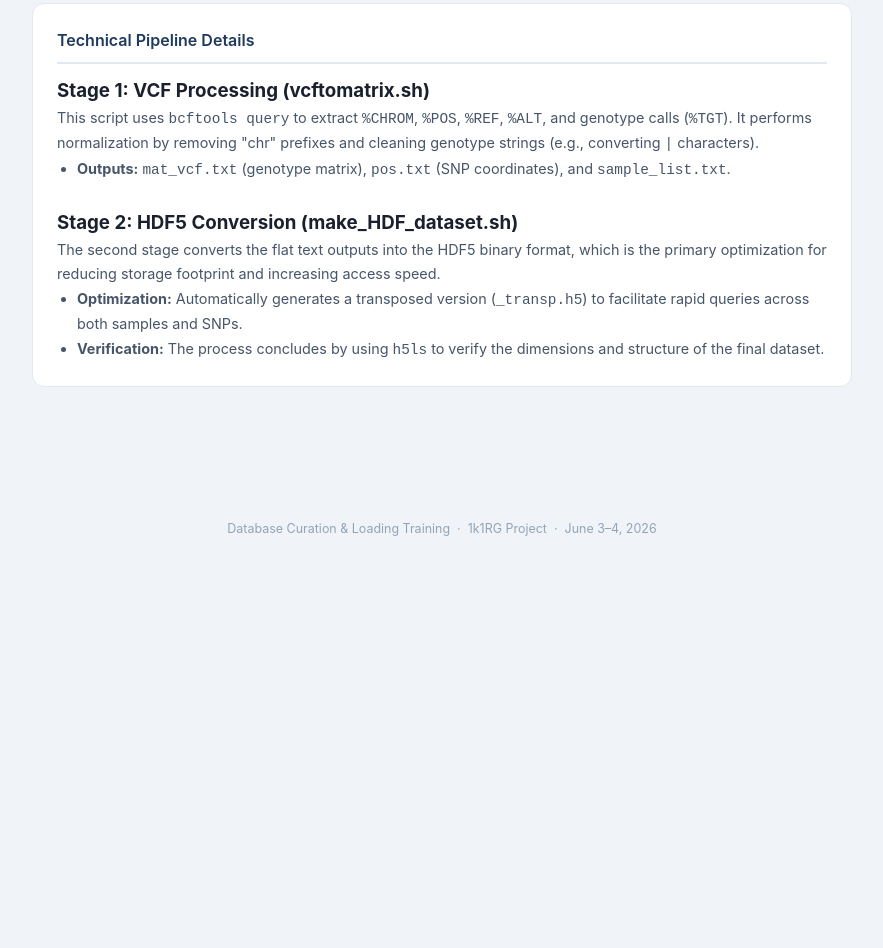
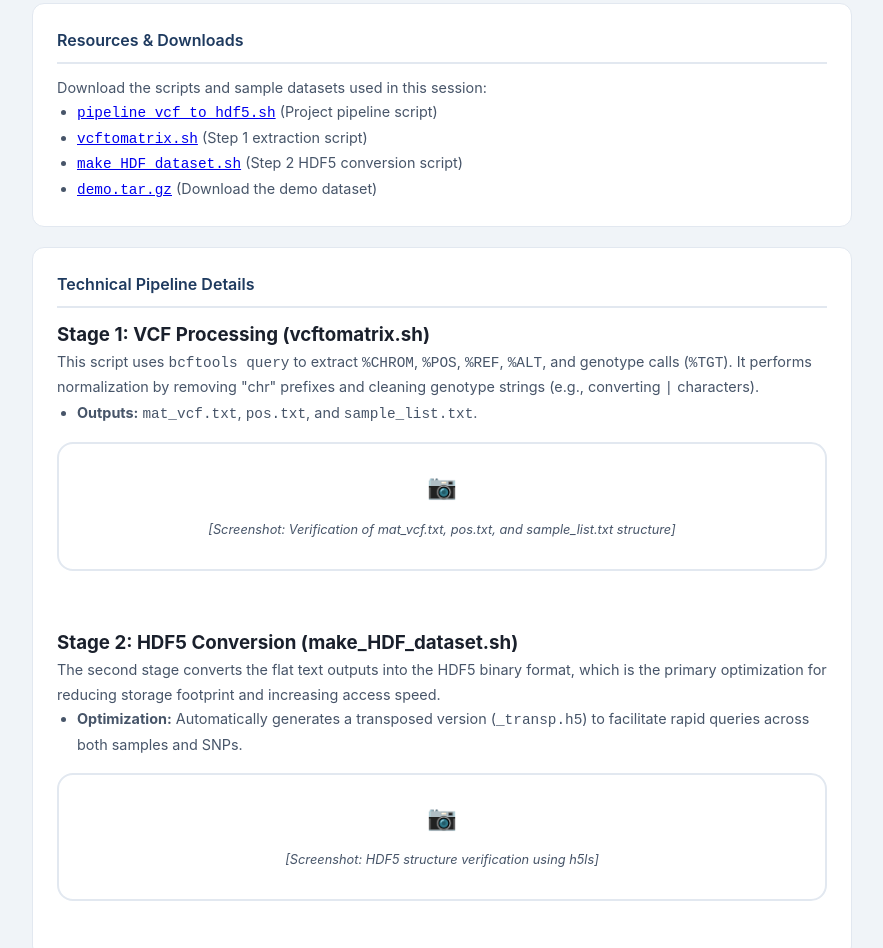
Before and after one commit to 1K1RG/database-training-workshop-2026, a plain HTML site: page docs/day2/11-vcf-two-step-pipeline.html in a window 1280 px wide. Shown: the part 1137-2085 px from the top of the page, without its empty margins (198-1081 px from the left). Before the commit the page ends 1708 px from the top, so only its background shows below. Drawn offline with Linux system fonts and the light colour scheme.

Commit message:
docs: update VCF pipeline documentation with Day 4 workshop content

```diff
--- a/docs/day2/11-vcf-two-step-pipeline.html
+++ b/docs/day2/11-vcf-two-step-pipeline.html
@@ -89,19 +89,40 @@ footer { text-align: center; padding: 2rem; color: #94a3b8; font-size: .78rem; }
   </div>
 
   <div class="card">
+    <h2>Resources & Downloads</h2>
+    <p>Download the scripts and sample datasets used in this session:</p>
+    <ul>
+      <li><a href="../scripts/pipeline_vcf_to_hdf5.sh"><code>pipeline_vcf_to_hdf5.sh</code></a> (Project pipeline script)</li>
+      <li><a href="#"><code>vcftomatrix.sh</code></a> (Step 1 extraction script)</li>
+      <li><a href="#"><code>make_HDF_dataset.sh</code></a> (Step 2 HDF5 conversion script)</li>
+      <li><a href="#"><code>demo.tar.gz</code></a> (Download the demo dataset)</li>
+    </ul>
+  </div>
+
+  <div class="card">
     <h2>Technical Pipeline Details</h2>
     <h3>Stage 1: VCF Processing (vcftomatrix.sh)</h3>
     <p>This script uses <code>bcftools query</code> to extract <code>%CHROM</code>, <code>%POS</code>, <code>%REF</code>, <code>%ALT</code>, and genotype calls (<code>%TGT</code>). It performs normalization by removing "chr" prefixes and cleaning genotype strings (e.g., converting <code>|</code> characters).</p>
     <ul>
-      <li><strong>Outputs:</strong> <code>mat_vcf.txt</code> (genotype matrix), <code>pos.txt</code> (SNP coordinates), and <code>sample_list.txt</code>.</li>
+      <li><strong>Outputs:</strong> <code>mat_vcf.txt</code>, <code>pos.txt</code>, and <code>sample_list.txt</code>.</li>
     </ul>
+
+    <div class="slide-box" style="padding: 1.5rem; margin-top: 1rem; border-style: solid; border-color: #e2e8f0;">
+      <div class="slide-icon" style="font-size: 1.5rem;">&#128247;</div>
+      <p style="font-size: 0.8rem; font-style: italic;">[Screenshot: Verification of mat_vcf.txt, pos.txt, and sample_list.txt structure]</p>
+    </div>
+
     <br>
     <h3>Stage 2: HDF5 Conversion (make_HDF_dataset.sh)</h3>
     <p>The second stage converts the flat text outputs into the HDF5 binary format, which is the primary optimization for reducing storage footprint and increasing access speed.</p>
     <ul>
       <li><strong>Optimization:</strong> Automatically generates a transposed version (<code>_transp.h5</code>) to facilitate rapid queries across both samples and SNPs.</li>
-      <li><strong>Verification:</strong> The process concludes by using <code>h5ls</code> to verify the dimensions and structure of the final dataset.</li>
     </ul>
+
+    <div class="slide-box" style="padding: 1.5rem; margin-top: 1rem; border-style: solid; border-color: #e2e8f0;">
+      <div class="slide-icon" style="font-size: 1.5rem;">&#128247;</div>
+      <p style="font-size: 0.8rem; font-style: italic;">[Screenshot: HDF5 structure verification using h5ls]</p>
+    </div>
   </div>
 
 </main>
```
